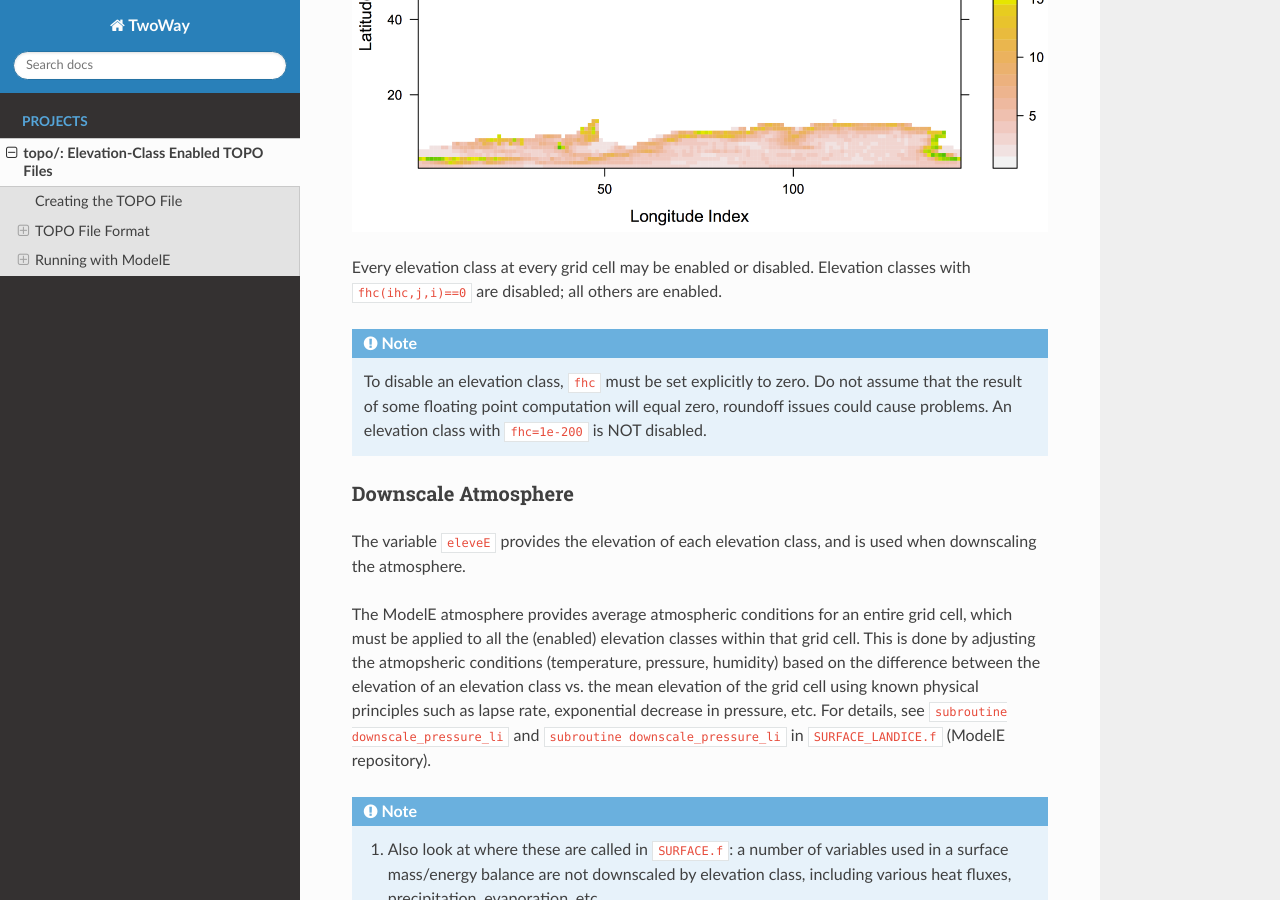
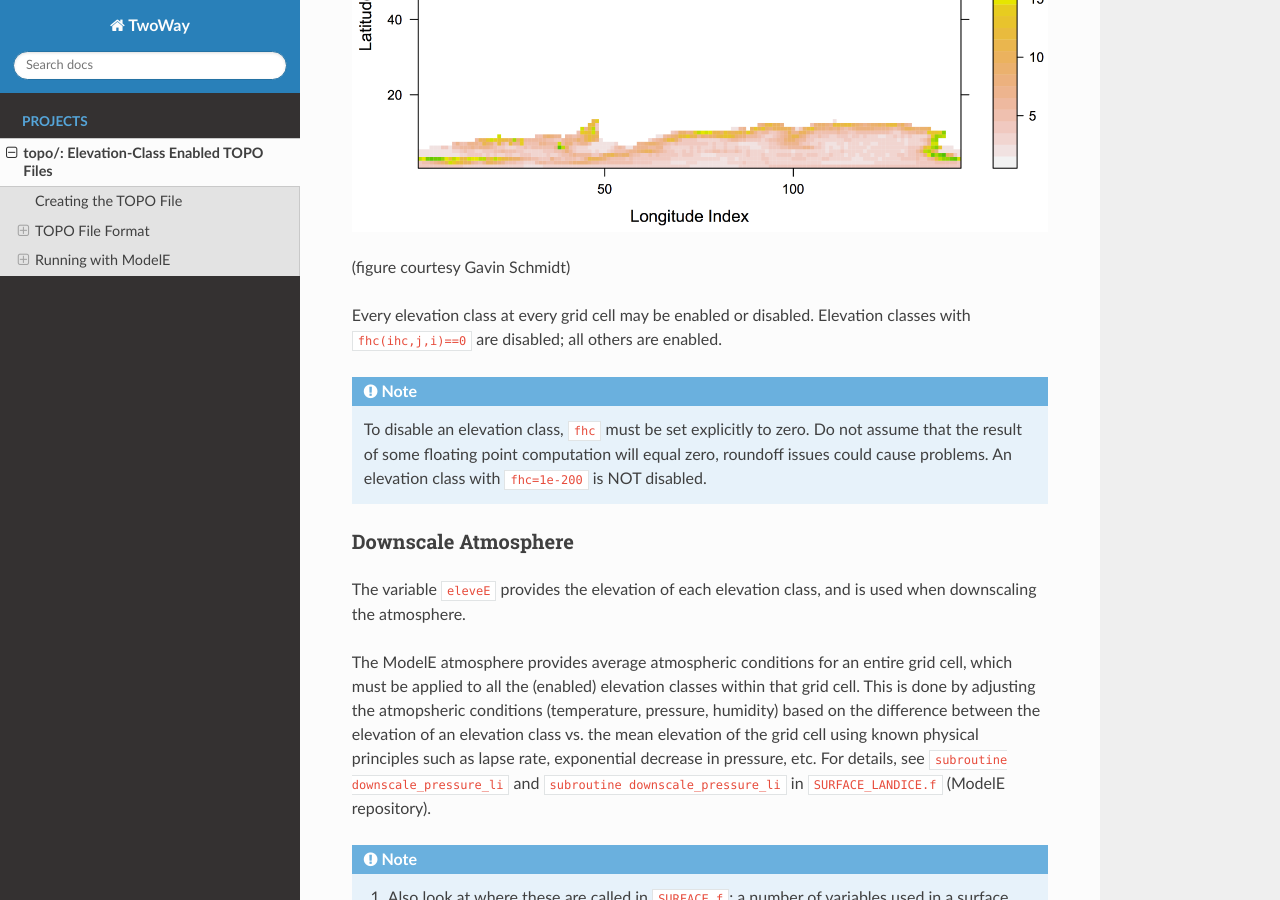
Before and after one commit to NASA-GISS/twoway, a Sphinx documentation site: the page built from sphinx/source/topo.rst, in a window 1280 px wide and 900 px high, scrolled down 2234 px. Built offline with Sphinx 7.4.7 and the Read the Docs theme 2.0.0, drawn with Linux system fonts in a browser that asks for light colours.

Commit message:
Added attribution

```diff
--- a/sphinx/source/topo.rst
+++ b/sphinx/source/topo.rst
@@ -104,6 +104,8 @@ number of elevation classes used, per grid cell, for a recent TOPO
 file:
 
 .. image:: ecusage.png
+
+(figure courtesy Gavin Schmidt)
 
 Every elevation class at every grid cell may be enabled or disabled.
 Elevation classes with ``fhc(ihc,j,i)==0`` are disabled; all others
```
